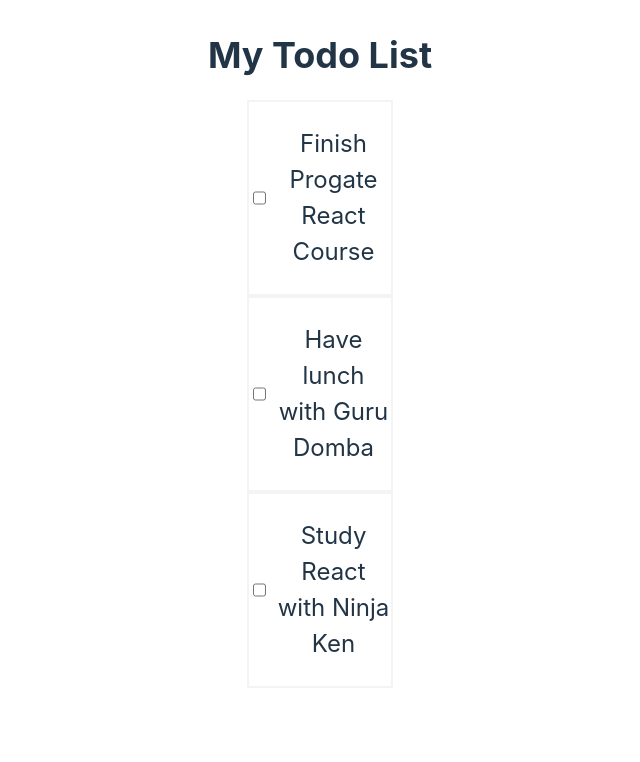
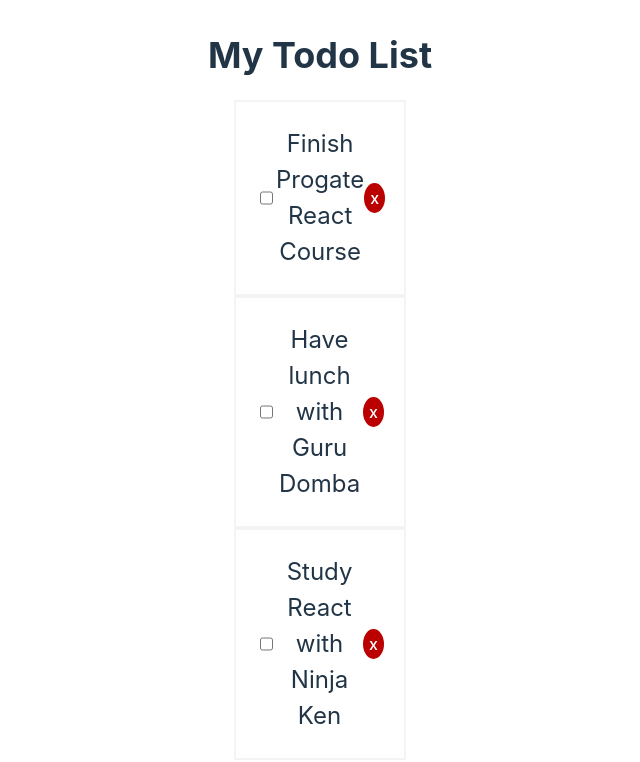
Before and after one commit to rusqi/Project-ToDo-App-Progate, a React (Vite) app: page / in a window 1280 px wide. Shown: the top 762 px of the page, without its empty margins (320-960 px from the left). Built offline with nearby package versions, Linux system fonts and the light colour scheme.

Commit message:
Develop delete todo feature

```diff
--- a/src/App.jsx
+++ b/src/App.jsx
@@ -30,11 +30,18 @@
     setTodos(updatedTodos)
   }
 
+  const deleteTodo = (id) => {
+    const updatedTodos = todos.filter(todo => todo.id !== id);
+    setTodos(updatedTodos);
+  };
+
+
+
   return (
     // Menambah CSS
     <div style={{ textAlign: 'center', padding: '12px' }}>
       <h1 style={{fontSize: '36px'}}>My Todo List</h1>
-      <Todos todos={todos} toggleCompleted={toggleCompleted} />
+      <Todos todos={todos} toggleCompleted={toggleCompleted} deleteTodo={deleteTodo}/>
     </div>
   )
 }
--- a/src/components/TodoItem.jsx
+++ b/src/components/TodoItem.jsx
@@ -1,7 +1,7 @@
 import React from 'react'
 
 // Menerima function toggleCompleted sebagai sebuah prop
-const TodoItem = ({ todo, toggleCompleted }) => {
+const TodoItem = ({ todo, toggleCompleted, deleteTodo }) => {
   const getTodoTitleStyle = () => {
     if (todo.completed === true) {
       return { textDecoration: 'line-through' }
@@ -9,7 +9,6 @@
       return { textDecoration: 'none' }
     }
   }
-
   return (
     <div style={styles.todoItem}>
       <input
@@ -19,6 +18,10 @@
         onChange={() => toggleCompleted(todo.id)}
       />
       <p style={getTodoTitleStyle()}>{todo.title}</p>
+      <button
+        style={styles.button}
+        onClick={() => deleteTodo(todo.id)}
+      >x</button>
     </div>
   )
 }
@@ -27,16 +30,24 @@
   todoItem: {
     border: '2px solid #f4f4f4',
     fontSize: '24px',
-    // Tambahkan styles di bawah ini
     display: 'flex',
-    justifyContent: 'center',
+    justifyContent: 'space-between',
     alignItems: 'center',
+    padding: '0 20px',
   },
-  // Tambahkan styles di bawah ini
   checkbox: {
-    marginRight: '10px',
     height: '18px',
     width: '18px',
+  },
+  button: {
+    backgroundColor: '#BB0000',
+    color: '#fff',
+    height: '30px',
+    width: '30px',
+    borderRadius: '100%',
+    border: 'none',
+    cursor: 'pointer',
+    fontSize: '16px',
   },
 }
 
--- a/src/components/Todos.jsx
+++ b/src/components/Todos.jsx
@@ -2,7 +2,7 @@
 import TodoItem from './TodoItem'
 
 // Menerima function toggleCompleted sebagai sebuah prop
-const Todos = ({ todos, toggleCompleted }) => {
+const Todos = ({ todos, toggleCompleted, deleteTodo }) => {
   return (
       <div style={{ width: '40%', margin: '0 auto' }}>
         {todos.map((todo) => {
@@ -12,6 +12,7 @@
             todo={todo}
             // Teruskan function toggleCompleted ke component TodoItem
             toggleCompleted={toggleCompleted}
+            deleteTodo={deleteTodo}
           />
         )
       })}
--- a/src/index.css
+++ b/src/index.css
@@ -38,7 +38,7 @@
 button {
   border-radius: 8px;
   border: 1px solid transparent;
-  padding: 0.6em 1.2em;
+  /*padding: 0.6em 1.2em;*/
   font-size: 1em;
   font-weight: 500;
   font-family: inherit;
```
